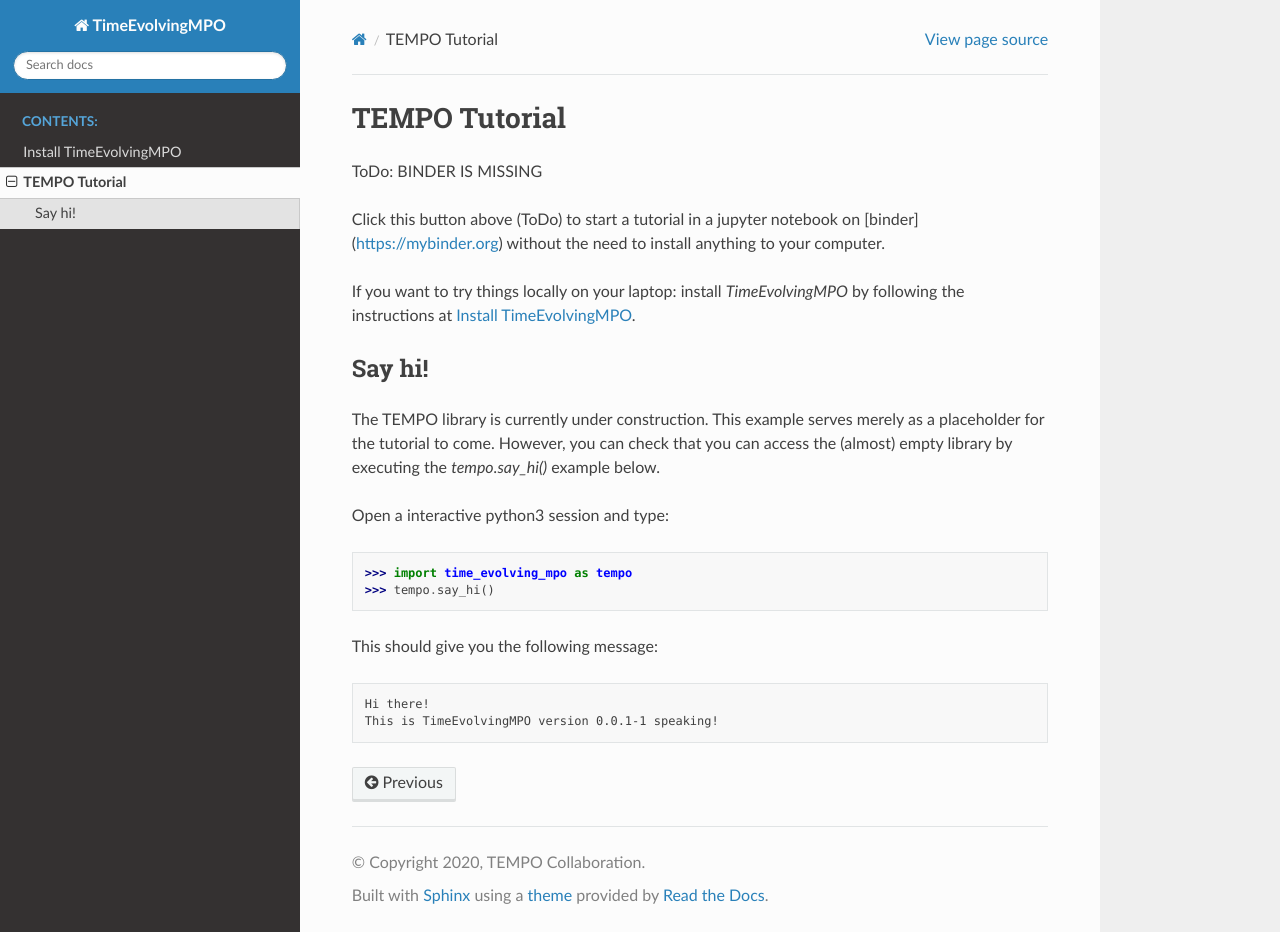
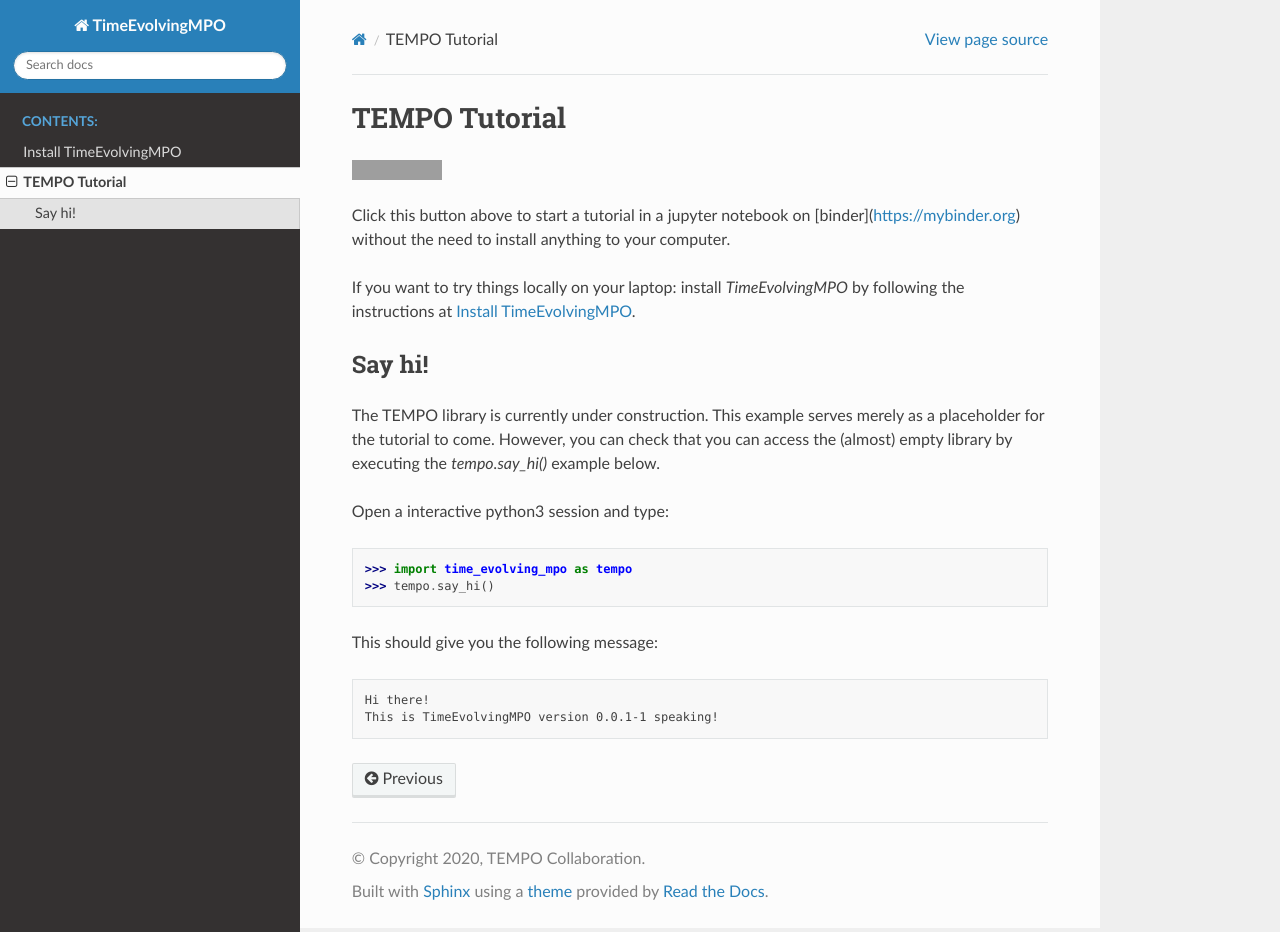
Before and after one commit to tempoCollaboration/OQuPy, a Sphinx documentation site: the page built from docs/pages/tutorial.rst, in a window 1280 px wide and 932 px high. Built offline with Sphinx 7.4.7 and the Read the Docs theme 2.0.0, drawn with Linux system fonts in a browser that asks for light colours; grey boxes are pictures that could not be loaded.

```diff
--- a/docs/pages/tutorial.rst
+++ b/docs/pages/tutorial.rst
@@ -1,9 +1,10 @@
 TEMPO Tutorial
 ==============
 
-ToDo: BINDER IS MISSING
+.. image:: https://mybinder.org/badge_logo.svg
+ :target: https://mybinder.org/v2/gh/tempoCollaboration/TimeEvolvingMPO/master?filepath=tutorial.ipynb
 
-Click this button above (ToDo) to start a tutorial in a jupyter notebook on
+Click this button above to start a tutorial in a jupyter notebook on
 [binder](https://mybinder.org) without the need to install anything to your
 computer.
 
```
Also changed, not shown: README.md (+8 -2 lines).
